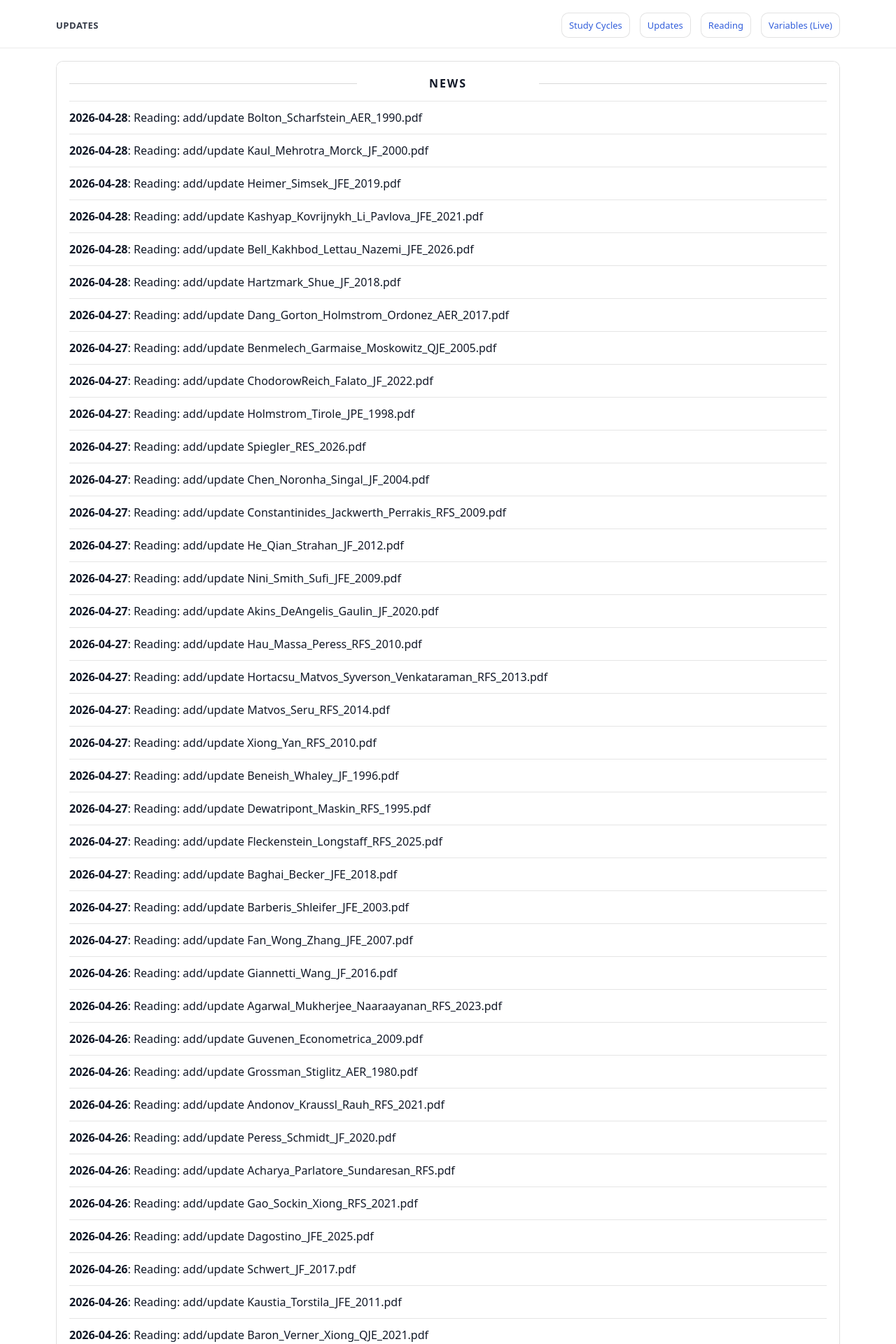
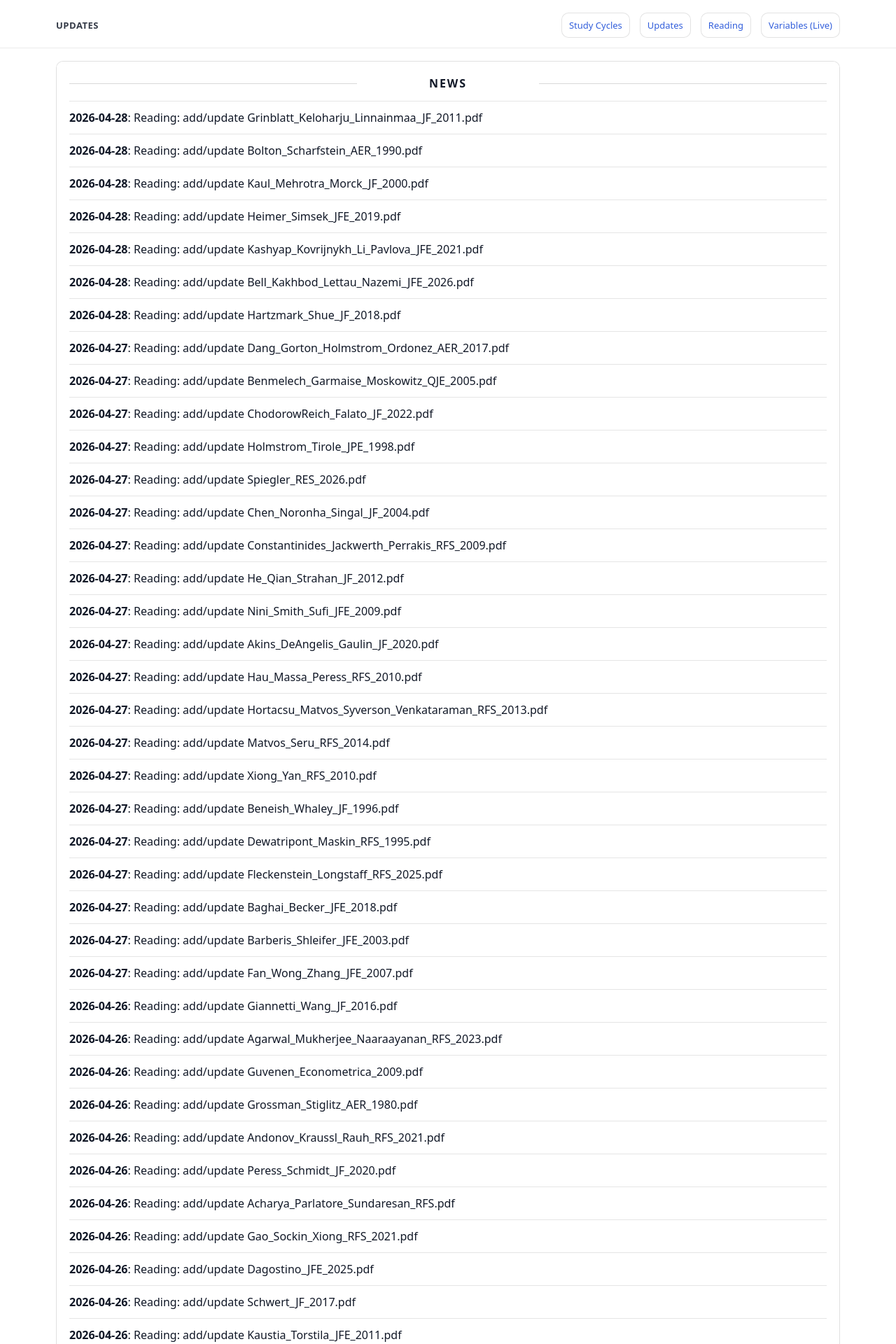
Before and after one commit to yaxinzn/study-archive, a Jekyll site: the page built from updates/index.md, in a window 1280 px wide. Shown: the top 1920 px of the page at 70% size. Built offline with Jekyll 4.4.1, drawn with Linux system fonts in a browser that asks for light colours; some of the changed text lies outside the part shown.

Commit message:
chore: update NEWS feed

```diff
--- a/_data/news.yml
+++ b/_data/news.yml
@@ -1,4 +1,7 @@
 # Auto-generated update history (sorted newest -> oldest). Do not edit manually.
+- ts: "1777328091"
+  date: "2026-04-28"
+  title: "Reading: add/update Grinblatt_Keloharju_Linnainmaa_JF_2011.pdf"
 - ts: "1777326752"
   date: "2026-04-28"
   title: "Reading: add/update Bolton_Scharfstein_AER_1990.pdf"
```
